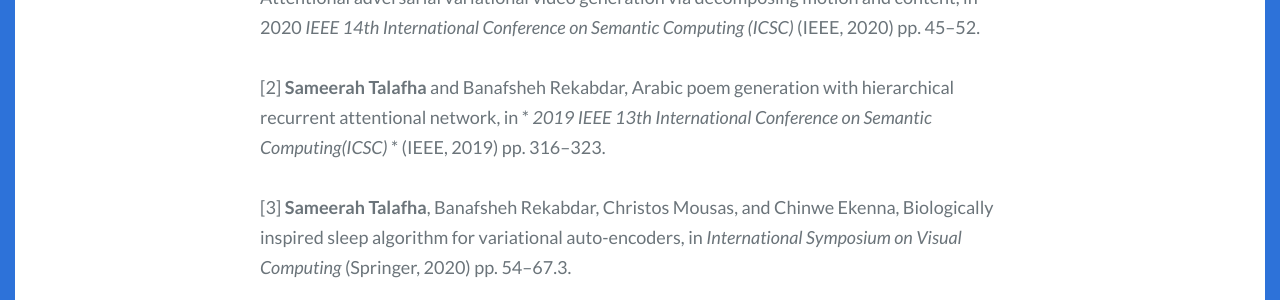
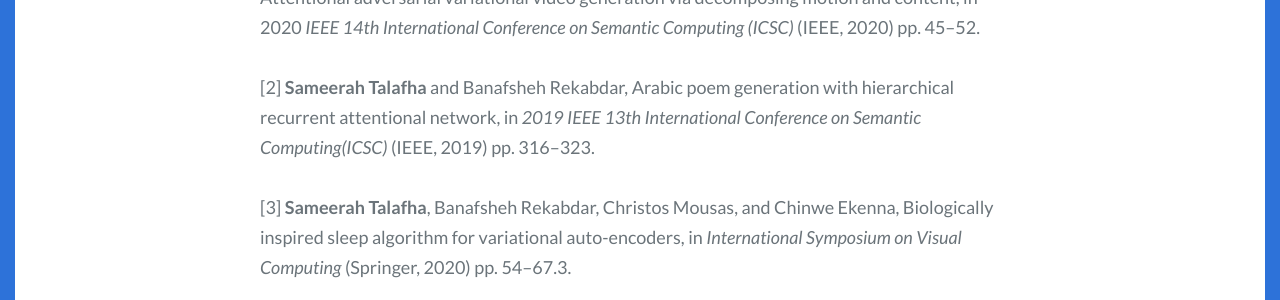
Before and after one commit to Meera-M-T/meeram.github.io, a Jekyll site: the page built from publications.md, in a window 1280 px wide. Shown: the part 336-636 px from the top of the page. Built offline with Jekyll 4.4.1, drawn with Linux system fonts in a browser that asks for light colours.

```diff
--- a/publications.md
+++ b/publications.md
@@ -6,7 +6,7 @@ feature_image:
 ---
 [1]  **Sameerah Talafha**, Banafsheh Rekabdar, Chinwe Pamela Ekenna, and Christos Mousas, Attentional adversarial variational video generation via decomposing motion and content, in 2020 *IEEE 14th International Conference on Semantic Computing (ICSC)* (IEEE, 2020) pp. 45–52.
 
-[2] **Sameerah Talafha** and Banafsheh Rekabdar, Arabic poem generation with hierarchical recurrent attentional network, in * *2019 IEEE 13th International Conference on Semantic Computing(ICSC)* * (IEEE, 2019) pp. 316–323.
+[2] **Sameerah Talafha** and Banafsheh Rekabdar, Arabic poem generation with hierarchical recurrent attentional network, in *2019 IEEE 13th International Conference on Semantic Computing(ICSC)* (IEEE, 2019) pp. 316–323.
 
 [3] **Sameerah Talafha**, Banafsheh Rekabdar, Christos Mousas, and Chinwe Ekenna, Biologically inspired sleep algorithm for variational auto-encoders, in *International Symposium on Visual Computing* (Springer, 2020) pp. 54–67.3.
 
```
